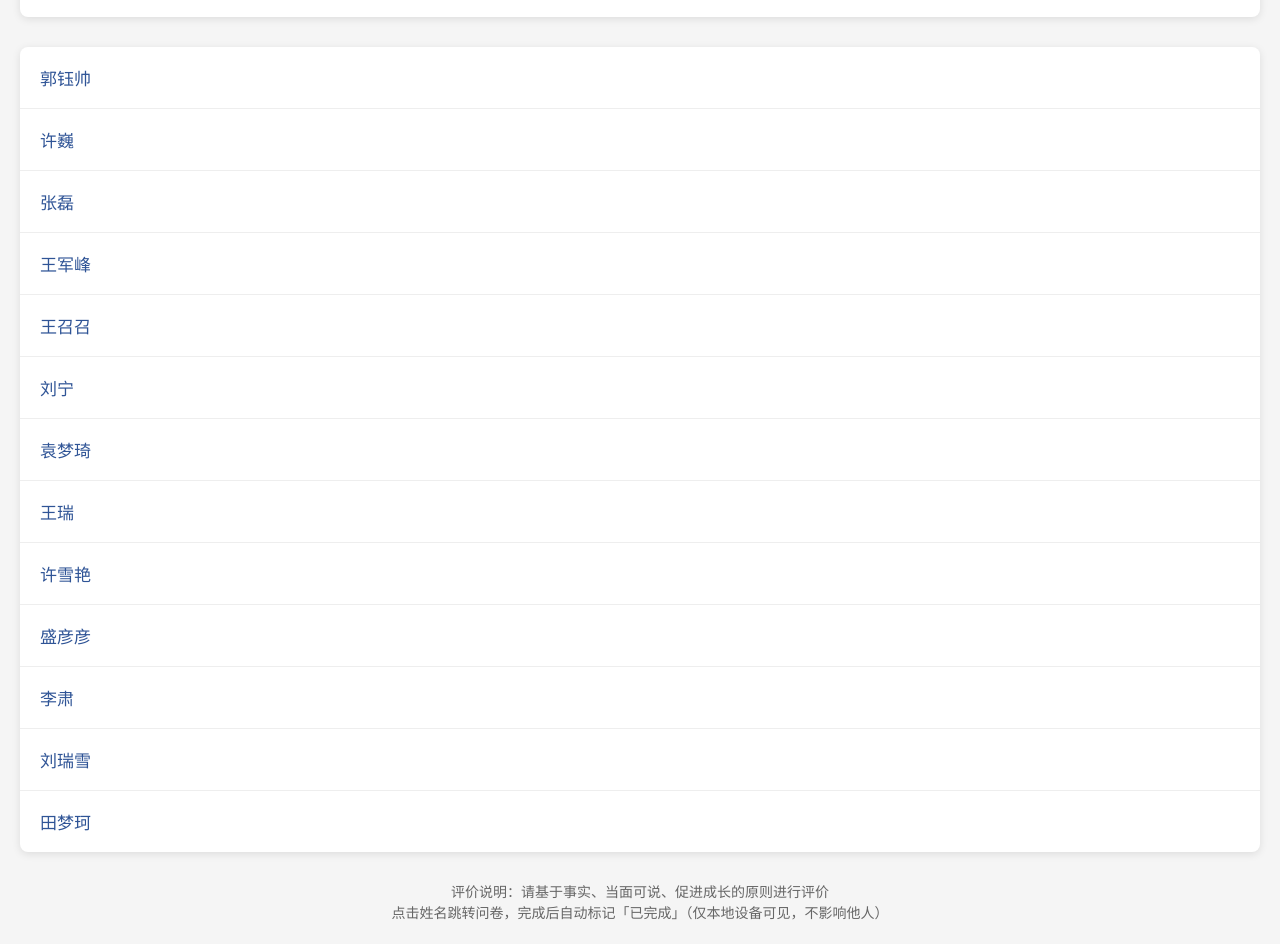
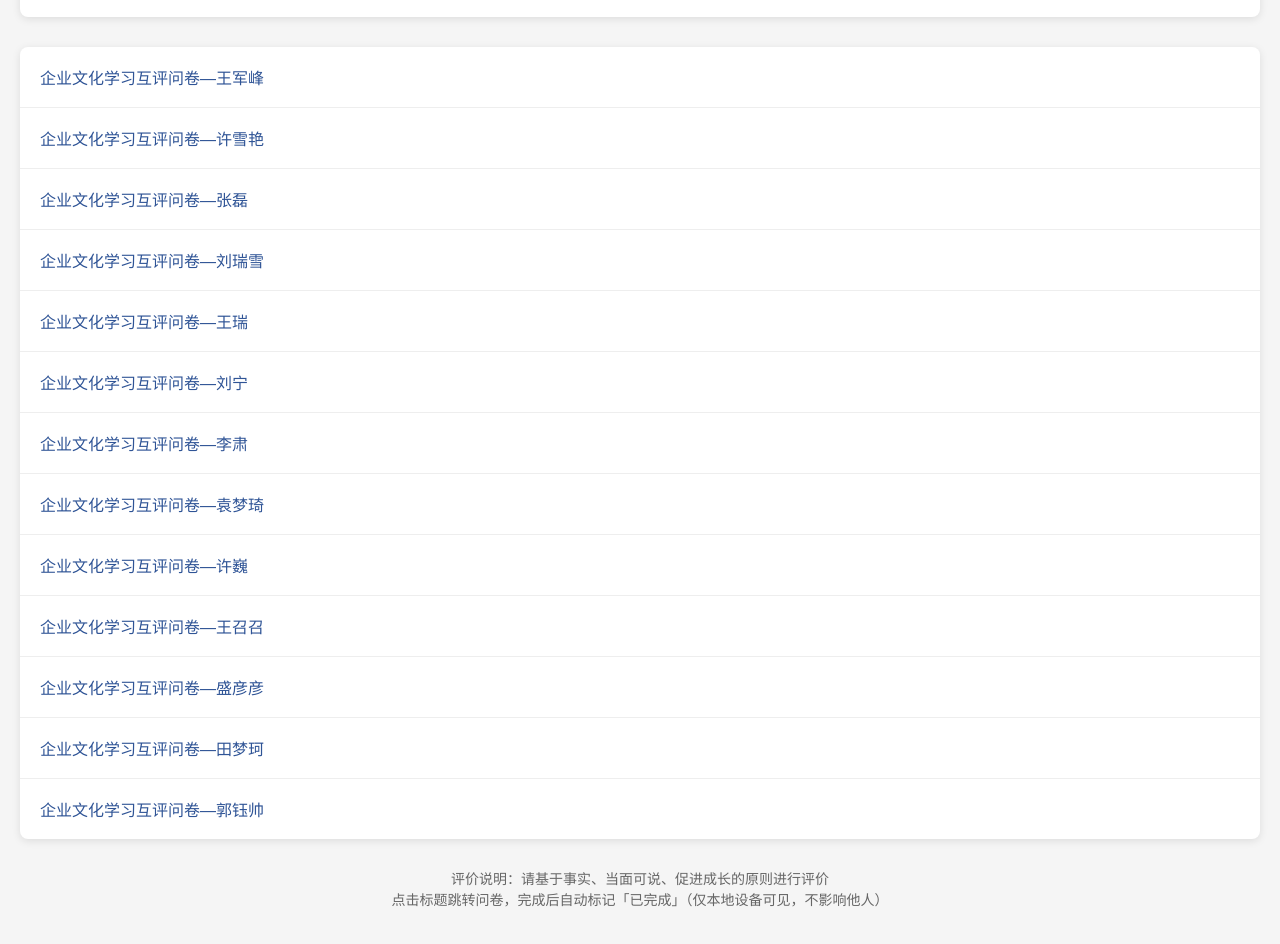
Before and after one commit to survey-app-user/survey-questionnaire1, a plain HTML site: page index.html in a window 1280 px wide. Shown: the part 225-1169 px from the top of the page. Drawn offline with Linux system fonts and the light colour scheme.

Commit message:
修改标题和顺序

```diff
--- a/index.html
+++ b/index.html
@@ -2,7 +2,6 @@
 <html lang="zh-CN">
 <head>
     <meta charset="UTF-8">
-    <!-- 通用视口适配：手机/电脑/平板全兼容 -->
     <meta name="viewport" content="width=device-width, initial-scale=1.0, maximum-scale=1.0, user-scalable=no">
     <title>2025年企业文化学习互评问卷</title>
     <style>
@@ -66,14 +65,14 @@
         .link-item a {
             text-decoration: none;
             color: #2f5496;
-            font-size: 17px;
+            font-size: 16px;
             transition: color 0.2s;
+            word-break: break-all; /* 适配长标题，自动换行 */
         }
         .link-item a:hover {
             color: #1a365d;
             text-decoration: underline;
         }
-        /* 已完成按钮样式 */
         .completed-btn {
             padding: 6px 14px;
             background-color: #5cb85c;
@@ -81,6 +80,7 @@
             border-radius: 4px;
             font-size: 13px;
             font-weight: normal;
+            white-space: nowrap; /* 按钮不换行 */
         }
         .footer {
             text-align: center;
@@ -89,13 +89,16 @@
             font-size: 14px;
             line-height: 1.5;
         }
-        /* 小屏手机适配 */
+        /* 手机小屏适配，长标题更友好 */
         @media (max-width: 480px) {
             .count-item p {
                 font-size: 24px;
             }
             .link-item {
                 padding: 15px 18px;
+            }
+            .link-item a {
+                font-size: 15px;
             }
         }
     </style>
@@ -117,44 +120,40 @@
     </div>
 
     <div class="link-list">
-        <div class="link-item"><a href="https://v.wjx.cn/vm/ORQwSNB.aspx#" target="_blank">郭钰帅</a><span class="status"></span></div>
-        <div class="link-item"><a href="https://v.wjx.cn/vm/tOdtHwI.aspx#" target="_blank">许巍</a><span class="status"></span></div>
-        <div class="link-item"><a href="https://v.wjx.cn/vm/wKsMSqj.aspx#" target="_blank">张磊</a><span class="status"></span></div>
-        <div class="link-item"><a href="https://v.wjx.cn/vm/QxVj8Ve.aspx#" target="_blank">王军峰</a><span class="status"></span></div>
-        <div class="link-item"><a href="https://v.wjx.cn/vm/wwJ7Meo.aspx#" target="_blank">王召召</a><span class="status"></span></div>
-        <div class="link-item"><a href="https://v.wjx.cn/vm/tg8xd06.aspx#" target="_blank">刘宁</a><span class="status"></span></div>
-        <div class="link-item"><a href="https://v.wjx.cn/vm/PvfOkh0.aspx#" target="_blank">袁梦琦</a><span class="status"></span></div>
-        <div class="link-item"><a href="https://v.wjx.cn/vm/hxvWgeR.aspx#" target="_blank">王瑞</a><span class="status"></span></div>
-        <div class="link-item"><a href="https://v.wjx.cn/vm/rXA1JrS.aspx#" target="_blank">许雪艳</a><span class="status"></span></div>
-        <div class="link-item"><a href="https://v.wjx.cn/vm/Pp0ufOk.aspx#" target="_blank">盛彦彦</a><span class="status"></span></div>
-        <div class="link-item"><a href="https://v.wjx.cn/vm/YfWUXNu.aspx#" target="_blank">李肃</a><span class="status"></span></div>
-        <div class="link-item"><a href="https://v.wjx.cn/vm/ho3xRvW.aspx#" target="_blank">刘瑞雪</a><span class="status"></span></div>
-        <div class="link-item"><a href="https://v.wjx.cn/vm/rcAq5zW.aspx#" target="_blank">田梦珂</a><span class="status"></span></div>
+        <div class="link-item"><a href="https://v.wjx.cn/vm/QxVj8Ve.aspx#" target="_blank">企业文化学习互评问卷—王军峰</a><span class="status"></span></div>
+        <div class="link-item"><a href="https://v.wjx.cn/vm/rXA1JrS.aspx#" target="_blank">企业文化学习互评问卷—许雪艳</a><span class="status"></span></div>
+        <div class="link-item"><a href="https://v.wjx.cn/vm/wKsMSqj.aspx#" target="_blank">企业文化学习互评问卷—张磊</a><span class="status"></span></div>
+        <div class="link-item"><a href="https://v.wjx.cn/vm/ho3xRvW.aspx#" target="_blank">企业文化学习互评问卷—刘瑞雪</a><span class="status"></span></div>
+        <div class="link-item"><a href="https://v.wjx.cn/vm/hxvWgeR.aspx#" target="_blank">企业文化学习互评问卷—王瑞</a><span class="status"></span></div>
+        <div class="link-item"><a href="https://v.wjx.cn/vm/tg8xd06.aspx#" target="_blank">企业文化学习互评问卷—刘宁</a><span class="status"></span></div>
+        <div class="link-item"><a href="https://v.wjx.cn/vm/YfWUXNu.aspx#" target="_blank">企业文化学习互评问卷—李肃</a><span class="status"></span></div>
+        <div class="link-item"><a href="https://v.wjx.cn/vm/PvfOkh0.aspx#" target="_blank">企业文化学习互评问卷—袁梦琦</a><span class="status"></span></div>
+        <div class="link-item"><a href="https://v.wjx.cn/vm/tOdtHwI.aspx#" target="_blank">企业文化学习互评问卷—许巍</a><span class="status"></span></div>
+        <div class="link-item"><a href="https://v.wjx.cn/vm/wwJ7Meo.aspx#" target="_blank">企业文化学习互评问卷—王召召</a><span class="status"></span></div>
+        <div class="link-item"><a href="https://v.wjx.cn/vm/Pp0ufOk.aspx#" target="_blank">企业文化学习互评问卷—盛彦彦</a><span class="status"></span></div>
+        <div class="link-item"><a href="https://v.wjx.cn/vm/rcAq5zW.aspx#" target="_blank">企业文化学习互评问卷—田梦珂</a><span class="status"></span></div>
+        <div class="link-item"><a href="https://v.wjx.cn/vm/ORQwSNB.aspx#" target="_blank">企业文化学习互评问卷—郭钰帅</a><span class="status"></span></div>
     </div>
 
     <div class="footer">
         评价说明：请基于事实、当面可说、促进成长的原则进行评价<br>
-        点击姓名跳转问卷，完成后自动标记「已完成」（仅本地设备可见，不影响他人）
+        点击标题跳转问卷，完成后自动标记「已完成」（仅本地设备可见，不影响他人）
     </div>
 
     <script>
-        // 全新初始状态：无任何操作记录，仅当前设备本地存储标记
+        // 纯净初始状态：0完成数，无任何操作记录，仅本地设备标记
         const links = document.querySelectorAll('.link-item a');
         const statusSpans = document.querySelectorAll('.status');
         const completedCountEl = document.getElementById('completedCount');
-        // 初始化为空数组，无任何已完成记录
         let completed = JSON.parse(localStorage.getItem('completedSurveys') || '[]');
-        // 初始化页面：0完成数，无任何已完成标记
         completedCountEl.textContent = completed.length;
 
-        // 点击链接标记已完成（仅当前设备生效）
+        // 点击跳转并本地标记已完成，各设备记录互不影响
         links.forEach((link, index) => {
             link.addEventListener('click', () => {
-                const name = link.textContent;
-                // 仅当未标记时添加，避免重复计数
-                if (!completed.includes(name)) {
-                    completed.push(name);
-                    // 更新本地存储、完成数、页面标记
+                const title = link.textContent;
+                if (!completed.includes(title)) {
+                    completed.push(title);
                     localStorage.setItem('completedSurveys', JSON.stringify(completed));
                     completedCountEl.textContent = completed.length;
                     statusSpans[index].textContent = '已完成';
```
